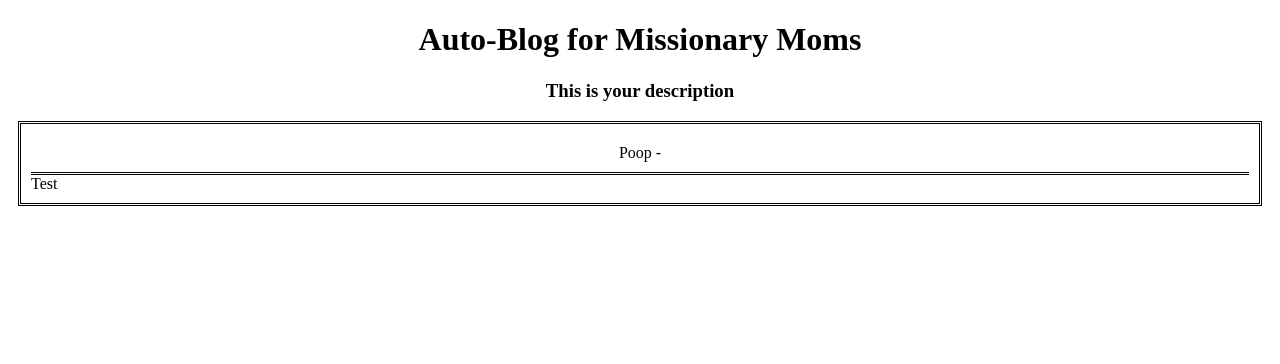
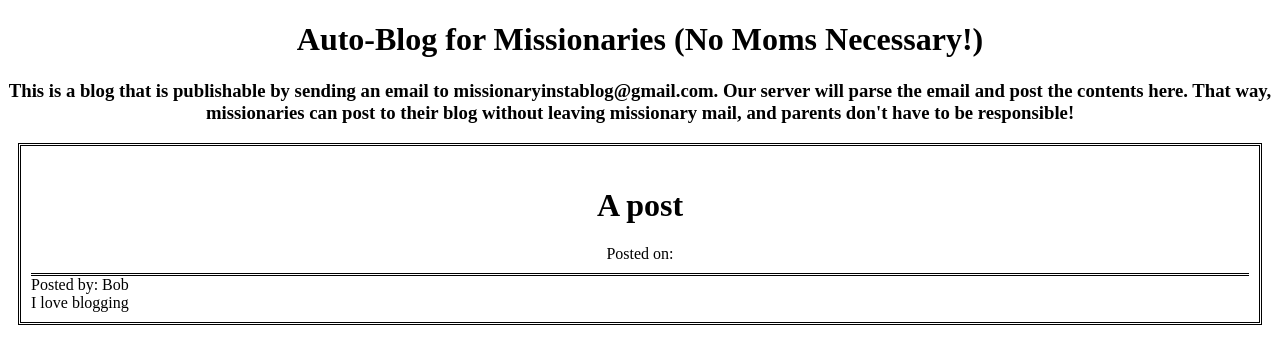
Before and after one commit to jntrcs/creative5, a plain HTML site: page public/index.html in a window 1280 px wide. Drawn offline with nearby package versions, Linux system fonts and the light colour scheme; no server answers.

Commit message:
made everything better

```diff
--- a/public/index.html
+++ b/public/index.html
@@ -10,13 +10,14 @@
   <script src="./javascripts/blog.js"></script>
 </head>
 <body>
-  <h1>Auto-Blog for Missionary Moms</h1>
-  <h3>This is your description</h3>
+  <h1>Auto-Blog for Missionaries (No Moms Necessary!)</h1>
+  <h3>This is a blog that is publishable by sending an email to missionaryinstablog@gmail.com. Our server will parse the email and post the contents here. That way, missionaries can post to their blog without leaving missionary mail, and parents don't have to be responsible!</h3>
   <div ng-app='myApp' ng-controller='blogController'>
     <div id="email"  ng-if='emails.length'>
     <div id="email_title" ng-repeat-start='email in emails'>
-      {{email.Subject}} - {{email.time}}
+     <h1> {{email.Subject}}</h1> Posted on: {{email.time}}
     </div>
+<div id="email_sender">Posted by:  {{email.SenderName}}</div>
     <div id="email_body" ng-repeat-end>
       {{email.EmailBody}}
     </div>
--- a/public/javascripts/blog.js
+++ b/public/javascripts/blog.js
@@ -19,7 +19,7 @@ function emailFetcher ($http) {
 
 function blogController($scope, emailFetcher) {
   console.log("in blogController");
-  $scope.emails = [{SenderName:"Bob", Subject:"Poop", EmailBody:"Test", Time:"5:00"}]; // This array will hold all the emails on the blog
+  $scope.emails = [{SenderName: "Bob", Subject: "A post", EmailBody: "I love blogging", Time:"5 pm"}]; // This array will hold all the emails on the blog
   console.log("email fetcher");
   emailFetcher.get()
     .then(function (data) {
```
Also changed, not shown: routes/index.js (+20 -11 lines), 2 other files.
